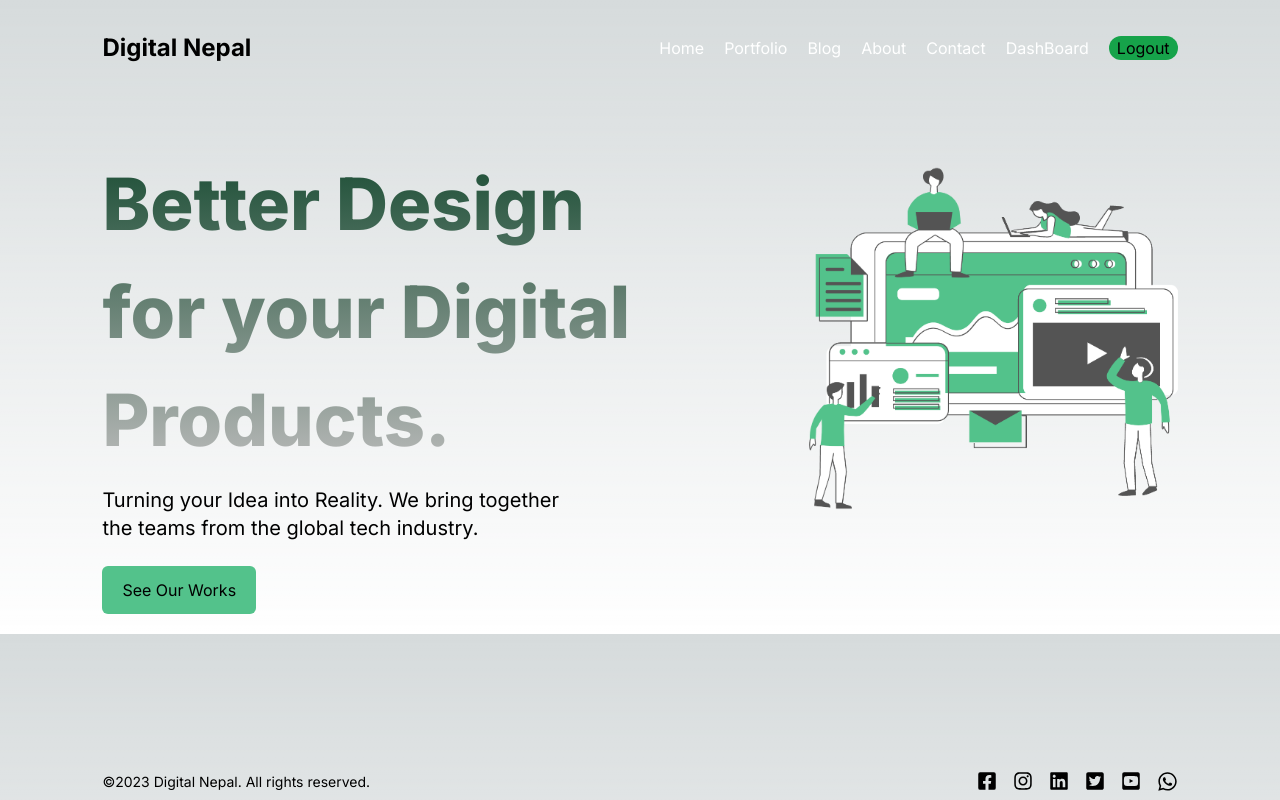
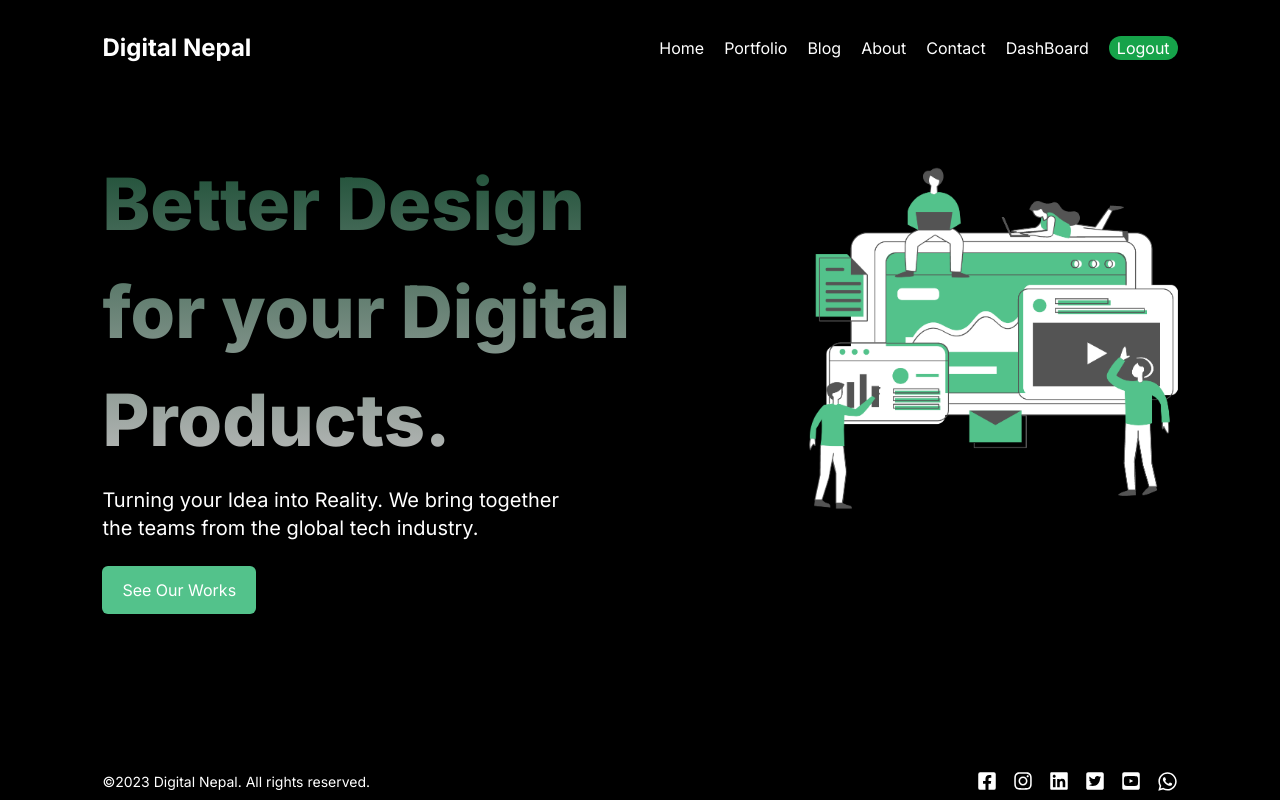
Before and after one commit to v1v3k-nepal/Agency-WebApp, a Next.js app: page / in a window 1280 px wide. Built offline with nearby package versions, Linux system fonts and the light colour scheme.

Commit message:
Links Added in the Button

```diff
--- a/src/app/about/page.jsx
+++ b/src/app/about/page.jsx
@@ -43,7 +43,7 @@ const About = () => {
             <p>- Mobile Apps</p>
           </div>
           <div className="mb-5">
-          <Button url="/" text="Contact"/>
+          <Button url="/contact" text="Contact"/>
           </div>
         </div>
       </div>
--- a/src/app/globals.css
+++ b/src/app/globals.css
@@ -17,12 +17,14 @@
 }
 
 body {
-  color: rgb(var(--foreground-rgb));
+  /* color: rgb(var(--foreground-rgb));
   background: linear-gradient(
       to bottom,
       transparent,
       rgb(var(--background-end-rgb))
     )
-    rgb(var(--background-start-rgb));
+    rgb(var(--background-start-rgb)); */
+    background: #000;
+    color: #fff;
     margin: 0 8%;
 }
--- a/src/app/page.jsx
+++ b/src/app/page.jsx
@@ -1,20 +1,32 @@
 import Image from "next/image";
-import Hero from "../../public/hero.png"
+import Hero from "../../public/hero.png";
 import Button from "@/components/button/Button";
+// import PortfolioLayout from "./portfolio/layout";
+// import Portfolio from "./portfolio/page";
+// import About from "./about/page";
+// import Contact from "./contact/page";
 
 export default function Home() {
   return (
+    <>
       <div className="flex mt-[5%] mb-5 gap-4 md:gap-24 lg:flex-row flex-col-reverse">
         <div className="left">
-        <h1 className="font-extrabold text-[40px] md:text-[72px] bg-gradient-to-b from-[#194c33] to-[#bbb] bg-clip-text text-transparent">Better Design <br />for your Digital Products.</h1>
-        <p className="text-xl mt-3">Turning your Idea into Reality. We bring together <br />the teams from the global tech industry.</p>
+          <h1 className="font-extrabold text-[40px] md:text-[72px] bg-gradient-to-b from-[#194c33] to-[#bbb] bg-clip-text text-transparent">
+            Better Design <br />
+            for your Digital Products.
+          </h1>
+          <p className="text-xl mt-3">
+            Turning your Idea into Reality. We bring together <br />
+            the teams from the global tech industry.
+          </p>
           <div className="mt-6">
-        <Button url="/" text="See Our Works"/>
+            <Button url="/portfolio" text="See Our Works" />
           </div>
         </div>
         <div className="right flex-grow w-full lg:w-1/2">
-        <Image src={Hero} alt="Hero Image" className="w-full object-cover animate-move2"/>
+          <Image src={Hero} alt="Hero Image" className="w-full object-cover animate-move2" />
         </div>
       </div>
+    </>
   );
 }
--- a/src/app/portfolio/[portfolioCategory]/page.jsx
+++ b/src/app/portfolio/[portfolioCategory]/page.jsx
@@ -7,7 +7,7 @@ import {notFound} from "next/navigation"
 const getData = (cat)=>{
   const catData = dataCollection[cat];
   if(catData) return catData
-  // else return notFound();
+  else return notFound();
 }
 
 const Category = ({params}) => {
```
Lines whose indentation alone changed are shown as unchanged.
